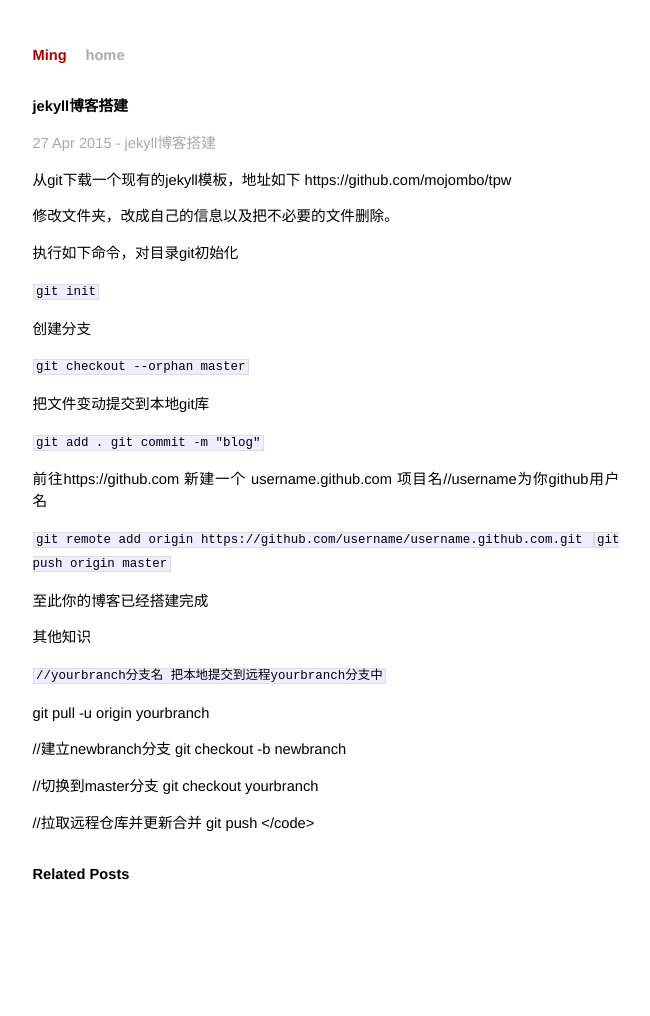
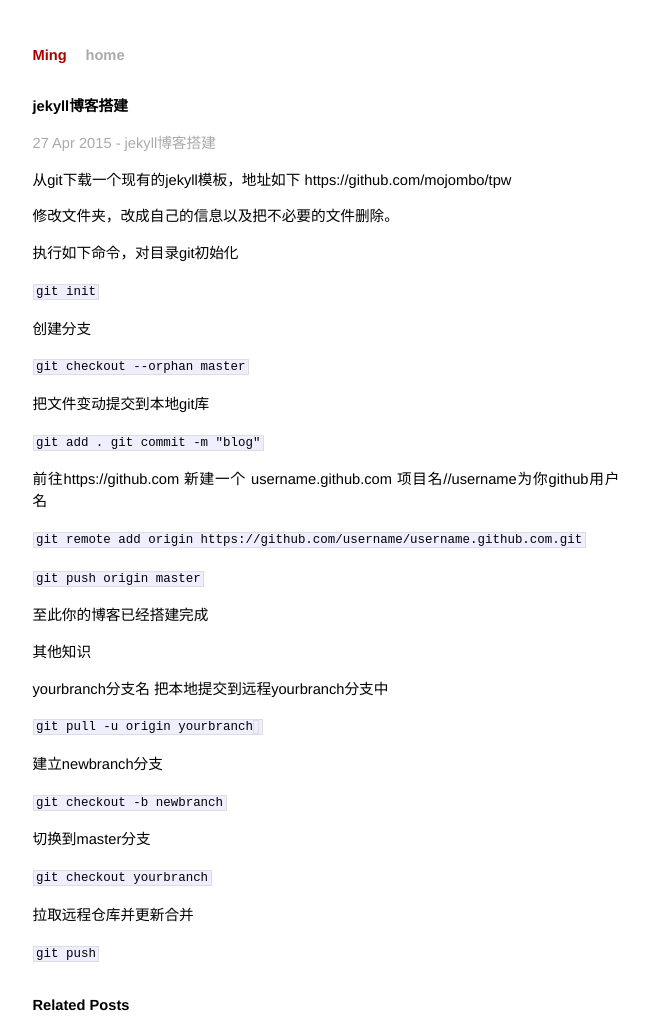
Before and after one commit to 2ming/2ming.github.com, a Jekyll site: the page built from _posts/2015-04-24-jekyll博客搭建.md, in a window 1280 px wide. Shown: the whole page, without its empty margins (314-964 px from the left). Built offline with Jekyll 4.4.1, drawn with Linux system fonts in a browser that asks for light colours; Markdown is read by kramdown in place of the engine named in the settings; before the commit the page ends 944 px from its top, so only the background shows below that.

Commit message:
Update 2015-04-24-jekyll博客搭建.md

```diff
--- a/_posts/2015-04-24-jekyll博客搭建.md
+++ b/_posts/2015-04-24-jekyll博客搭建.md
@@ -37,25 +37,36 @@ git commit -m "blog"
 <code>
 git remote add origin https://github.com/username/username.github.com.git
 </code>
+
 <code>
 git push origin master
 </code>
 
 至此你的博客已经搭建完成
 
+
 其他知识
 
+yourbranch分支名 把本地提交到远程yourbranch分支中
+
 <code>
-//yourbranch分支名 把本地提交到远程yourbranch分支中
+git pull -u origin yourbranch
+<code>
 
-git pull -u origin yourbranch
+建立newbranch分支
 
-//建立newbranch分支
+<code>
 git checkout -b newbranch
+</code>
 
-//切换到master分支
+切换到master分支
+
+<code>
 git checkout yourbranch
+</code>
 
-//拉取远程仓库并更新合并
+拉取远程仓库并更新合并
+
+<code>
 git push
 </code>
```
